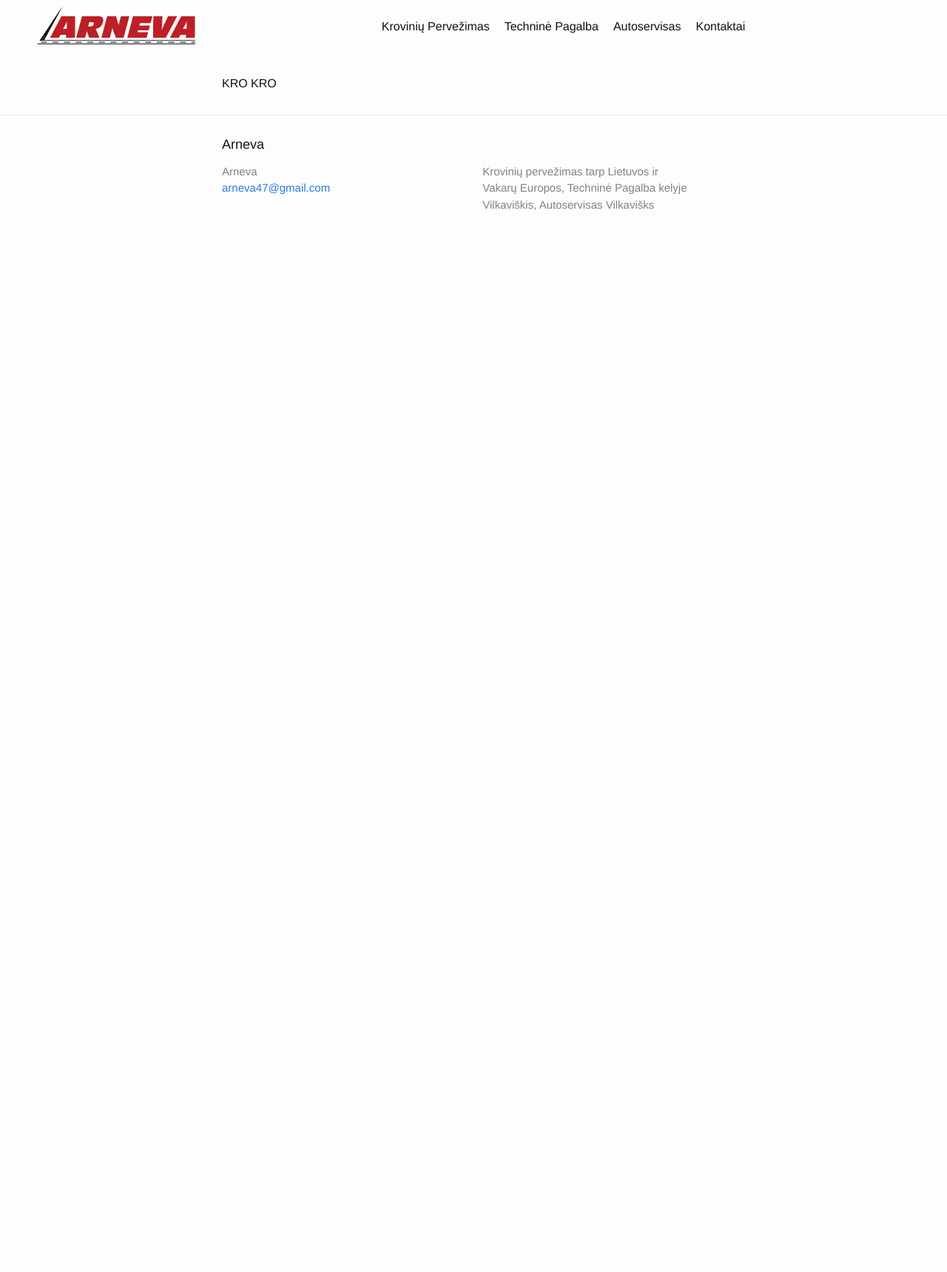
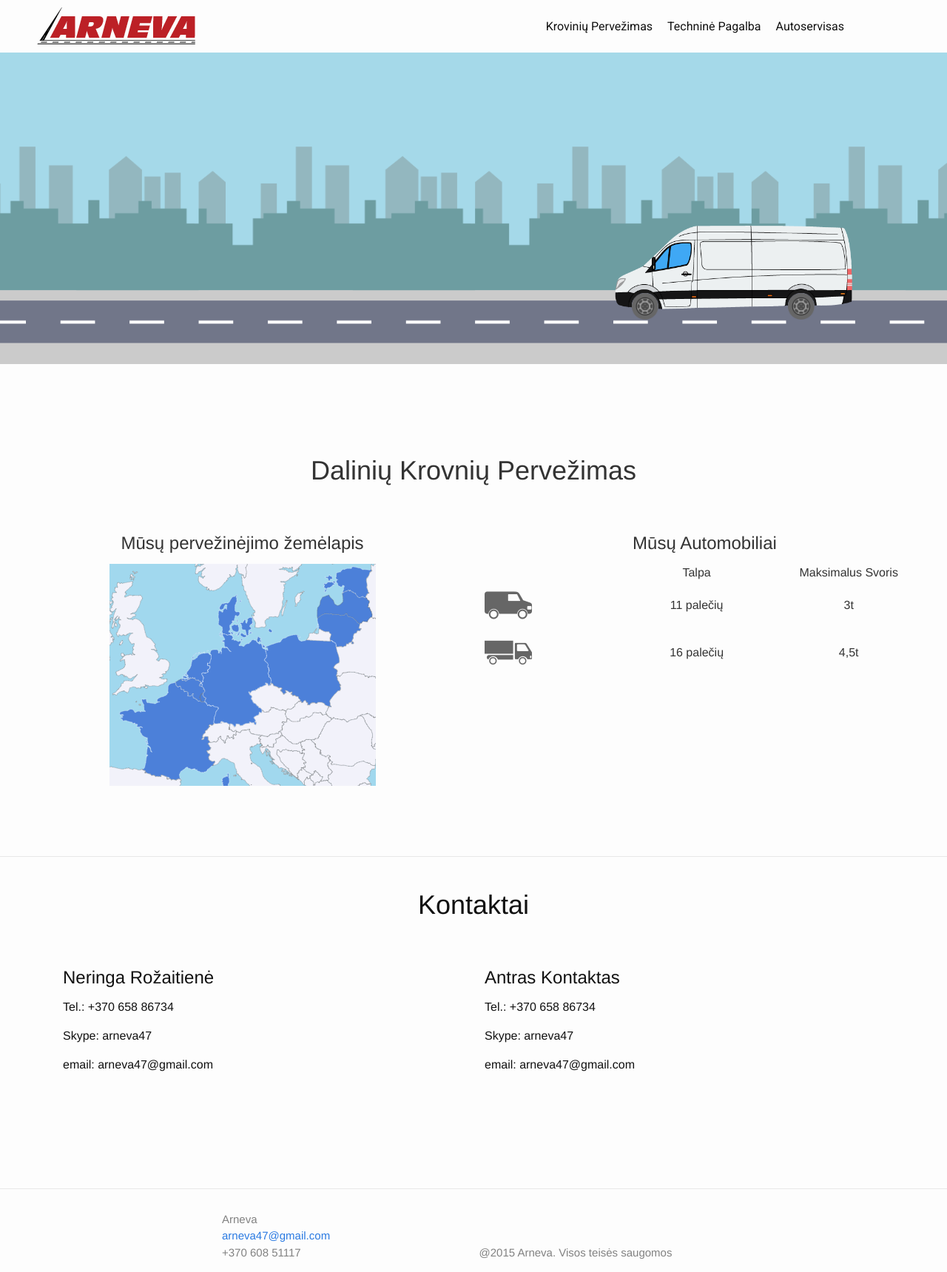
Before and after one commit to Epochi/arneva.lt, a Jekyll site: the page built from kroviniupervezimas.html, in a window 1280 px wide. Shown: the whole page at 74% size. Built offline with Jekyll 4.4.1, drawn with Linux system fonts in a browser that asks for light colours; before the commit the page ends 900 px from its top, so only the background shows below that.

Commit message:
done styling, only information left

```diff
--- a/_includes/footer.html
+++ b/_includes/footer.html
@@ -2,37 +2,20 @@
 
   <div class="wrapper">
 
-    <h2 class="footer-heading">{{ site.title }}</h2>
-
     <div class="footer-col-wrapper">
-      <div class="footer-col footer-col-1">
+      <div class="footer-col col-xs-6">
         <ul class="contact-list">
           <li>{{ site.title }}</li>
           <li><a href="mailto:{{ site.email }}">{{ site.email }}</a></li>
+          <li>+370 608 51117</li>
         </ul>
       </div>
-
-      <div class="footer-col footer-col-2">
-        <ul class="social-media-list">
-          {% if site.github_username %}
-          <li>
-            {% include icon-github.html username=site.github_username %}
-          </li>
-          {% endif %}
-
-          {% if site.twitter_username %}
-          <li>
-            {% include icon-twitter.html username=site.twitter_username %}
-          </li>
-          {% endif %}
-        </ul>
-      </div>
-
-      <div class="footer-col footer-col-3">
-        <p>{{ site.description }}</p>
+      <div class="footer-col col-xs-6">
+        <p><br><br>@2015 Arneva. Visos teisės saugomos</p>
       </div>
     </div>
 
   </div>
 
 </footer>
+<script src="/js/main.js"></script>
--- a/_includes/master_header.html
+++ b/_includes/master_header.html
@@ -1,37 +1,37 @@
-  <!--
-    <nav class="site-nav">
-      <a href="#" class="menu-icon"> </a>
-
-      <div class="trigger">
-        {% for my_page in site.pages %}
-          {% if my_page.title %}
-          <a class="active" href="{{ /kroviniupervezimas | prepend: site.baseurl }}">Krovinių Pervežimas</a>
-          <a class="" href="{{ /techninepagalbakelyje | prepend: site.baseurl }}">Techninė Pagalba Kelyje</a>
-          <a class="" href="{{ /autoservisas | prepend: site.baseurl }}">Autoservisas</a>
-          {% endif %}
-        {% endfor %}
-      </div>
-    </nav>
-    -->
-
-  <nav class="navbar-menu">
+  <nav class="navbar-menu desktop">
           <div class='navbar-logo-wrap'>
               <a class="navbar-logo" href="/">
                 <img src="img/Arneva50.png"/>
               </a>
           </div>
           <div class='navbar-item-wrap'>
-              <a class="navbar-item" href="//">
+              <a class="navbar-item" href="/kroviniupervezimas">
                   <div>Krovinių Pervežimas</div>
               </a>
-              <a class="navbar-item" href="//">
+              <a class="navbar-item" href="/techninepagalbakelyje">
                   <div>Techninė Pagalba</div>
               </a>
-              <a class="navbar-item" href="/pagalba/">
+              <a class="navbar-item" href="/autoservisas">
                   <div>Autoservisas</div>
-              </a>
-              <a class="navbar-item" href="/svarbu/">
-                  <div>Kontaktai</div>
               </a>
           </div>
   </nav>
+
+    <nav class="navbar-menu mobile">
+          <div class='navbar-logo-wrap'>
+              <a class="navbar-logo" href="/">
+                <img src="img/Arneva50.png"/>
+              </a>
+          </div>
+          <div class='navbar-item-wrap'>
+              <a class="navbar-item" href="/kroviniupervezimas">
+                  <div>Krovinių Pervežimas</div>
+              </a>
+              <a class="navbar-item" href="/techninepagalbakelyje">
+                  <div>Techninė Pagalba</div>
+              </a>
+              <a class="navbar-item" href="/autoservisas">
+                  <div>Autoservisas</div>
+              </a>
+          </div>
+  </nav>
--- a/css/main.scss
+++ b/css/main.scss
@@ -15,6 +15,7 @@ $base-line-height: 1.5;
 $spacing-unit:     30px;
 
 $text-color:       #111;
+$text-hover-color: #BC2026;
 $background-color: #fdfdfd;
 $brand-color:      #2a7ae2;
 
@@ -57,7 +58,7 @@ $animations-duration: 15s;
 #road{
     background: url("/img/bk rep.png") repeat-x;
     position: absolute;
-    background-size: auto 100%;
+    background-size: auto 93.5%;
     bottom: 12.5vh;
     height: calc(25vh + 25vw);
     max-height: calc(100vh - (5vh * 2.5));
@@ -329,6 +330,10 @@ $animations-duration: 15s;
   }
 }
 
+@keyframes animatedBackground {
+	to { background-position: calc((540px * 0.935) * 0.74) 0%; }
+}
+
 
 
 #road-posts{
@@ -477,16 +482,11 @@ $animations-duration: 15s;
     transform:translateY(-100%);
 }
 
-@media (orientation: portrait){
-        #sign-wrapper{
-            margin-right: 0;
-            right: 50%;
-            transform: translateX(50%);
-        }
-}
+
 
 .navbar-menu{
     display: flex;
+    font-family: "Roboto", "Arial";
     flex-direction: row;
     flex-wrap: nowrap;
     align-items: center;
@@ -499,10 +499,18 @@ $animations-duration: 15s;
     padding:10px;
     color: $text-color;
     text-decoration:none;
+    align-items: center;
+    display: flex;
+}
+
+.navbar-menu a:hover{
+    transition: 0.3s;
+    padding:10px;
+    color: $text-hover-color;
 }
 
 .navbar-logo-wrap{
-    flex-grow:1;
+    flex-grow:5;
     display:flex;
 }
 .navbar-item-wrap{
@@ -516,3 +524,172 @@ $animations-duration: 15s;
 .navbar-item{
 flex-grow:0;
 }
+
+.master-layout #road{
+    height: 50vh;
+    position: relative;
+    bottom:0;
+    background-size: calc((540px * 0.935) * 0.74) 46.75vh;
+    background-position: 0px 0px;
+    animation: animatedBackground linear infinite;
+    animation-duration: 5s;
+}
+
+.master-layout.autoservisas #road{
+    animation:none;
+}
+
+.master-layout #car,.master-layout #van,.master-layout #truck{
+    bottom: 23%;
+    position: absolute;
+    width: auto;
+    right: 10%;
+    left:initial;
+    transform: translateX(0);
+    transform-origin:center;
+    animation:none;
+}
+
+.master-layout #car{
+    bottom: 36%;
+    right: calc(10.5vh + 10.5vw);
+}
+
+.master-layout #car .car-wheels{
+    animation:none;
+    visibility:visible;
+}
+
+
+
+
+@media (orientation: portrait){
+        #sign-wrapper{
+            margin-right: 0;
+            right: 50%;
+            transform: translateX(50%);
+        }
+}
+
+section:nth-of-type(2){
+    margin-top:50px;
+    color: #333;
+}
+
+.content-card-wrapper{
+    text-align: center;
+}
+.left{
+    text-align:left;
+}
+.card{
+    margin-top: 50px;
+    margin-bottom: 50px;
+}
+.card li{
+    text-align:left;
+}
+
+.card .card-icon{
+    display:flex;
+    flex-direction:column;
+    flex-grow:1;
+    align-items:flex-start;
+    margin-top:24px;
+}
+.card .card-icon img{
+    height:64px;
+    width:64px;
+}
+
+.card-text{
+    text-align:left;
+    flex-grow:1;
+}
+.card-content{
+    display:flex;
+    flex-direction: row;
+    flex-wrap: nowrap;
+    justify-content: flex-start;
+}
+.card-table{
+        flex-grow:2;
+}
+.card-head-row,.card-table-row {
+    display:flex;
+    flex-direction: row;
+    flex-wrap: nowrap;
+    justify-content: space-around;
+}
+.card-head-row >div,.card-table-row >div{
+    flex-grow:1;
+    flex-basis: 0;
+}
+.card-table-row{
+    line-height:64px;
+}
+
+.section-header{
+    text-align:center;
+}
+section {
+    padding-bottom:5vh;
+    margin-bottom:5vh;
+}
+section:nth-of-type(even){
+    border-bottom:1px solid #e8e8e8;
+}
+
+//map style
+ #techninepagalbakelyje {
+        height:300px;
+        width:360px;
+        margin: auto;
+        max-width:100%;
+    }
+    .gm-style-iw * {
+        display: block;
+        width: 100%;
+    }
+    .gm-style-iw h4, .gm-style-iw p {
+        margin: 0;
+        padding: 0;
+    }
+    .gm-style-iw a {
+        color: #4272db;
+    }
+//map stype end
+
+.site-footer, .footer-col{
+    padding-bottom:0px;
+    margin-bottom: 0px;
+}
+
+#garage{
+    height: 50%;
+    position: absolute;
+    right: 10%;
+    bottom: 28%;
+}
+
+#garage img{
+    height:100%;
+}
+.mobile {
+    display:none;
+}
+
+@media (max-width:670px){
+    .desktop{
+        display:none;
+    }
+    .mobile {
+    display:flex;
+    flex-direction: column;
+    }
+}
+@media (max-width:438px){
+    .card .card-icon{
+        margin-top:48px;
+    }
+}
--- /dev/null
+++ b/js/main.js
@@ -0,0 +1,6 @@
+window.onload=function(){roadAnimation()};
+window.onresize=function(){roadAnimation()};
+
+function roadAnimation(){
+document.getElementById("road").style.animationDuration =  (window.innerWidth / 200) + "s";
+}
--- a/kroviniupervezimas.html
+++ b/kroviniupervezimas.html
@@ -1,7 +1,60 @@
 ---
-layout: kroviniupervezimas
+layout: master
+title: Dalinių Krovinių Pervežimas
 ---
-
-<div class="home">
-    KRO KRO
-</div>
+<section class="master-layout">
+    <div id="road">
+      <div id="van">
+        <img id="van-chasis" src="/img/van1 no wheels.png">
+        <img class="van-wheels" src="/img/towtruck-wheel-gif.gif">
+        <img class="van-wheels" src="/img/towtruck-wheel-gif.gif">
+      </div>
+  </div>
+</section>
+<section class="container-fluid content-card-wrapper">
+    <div><h1>Dalinių Krovnių Pervežimas</h1></div>
+    <div class="col-lg-6 card">
+        <h3>Mūsų pervežinėjimo žemėlapis</h3>
+        <img src="/img/daliniukroviniupervezimaszemelaspis.png"></img>
+    </div>
+    <div class="col-lg-6 card">
+        <h3>Mūsų Automobiliai</h3>
+        <div class="card-content">
+            <div class='card-icon'>
+                <img src="/img/dalinisfurgonas.png"></img>
+                <img src="/img/sunkvezimis.png"></img>
+            </div>
+            <div class="card-table">
+                <div class="card-head-row">
+                    <div>Talpa</div>
+                    <div>Maksimalus Svoris</div>
+                </div>
+                <div class="card-table-row">
+                    <div>11 palečių</div>
+                    <div>3t</div>
+                </div>
+                <div class="card-table-row">
+                    <div>16 palečių</div>
+                    <div>4,5t</div>
+                </div>
+            </div>
+        </div>
+    </div>
+</section>
+<section class="container">
+    <div class="col-lg-12">
+        <h1 class="section-header">Kontaktai</h1>
+    </div>
+    <div class="col-lg-6 card">
+        <h3>Neringa Rožaitienė</h3>
+        <p>Tel.: +370 658 86734</p>
+        <p>Skype: arneva47</p>
+        <p>email: arneva47@gmail.com</p>
+    </div>
+     <div class="col-lg-6 card">
+        <h3>Antras Kontaktas</h3>
+        <p>Tel.: +370 658 86734</p>
+        <p>Skype: arneva47</p>
+        <p>email: arneva47@gmail.com</p>
+    </div>
+</section>
```
Also changed, not shown: autoservisas.html (added, +87 -0 lines), index.1.html (deleted, +0 -23 lines), techninepagalbakelyje.html (added, +98 -0 lines), img/Garage.png (added), img/bk rep old.png (added), img/bk rep wbot.png (added), img/bk rep.png, img/dalinisfurgonas.png (added), img/daliniukroviniupervezimaszemelaspis.png (added), img/sunkvezimis.png (added).
